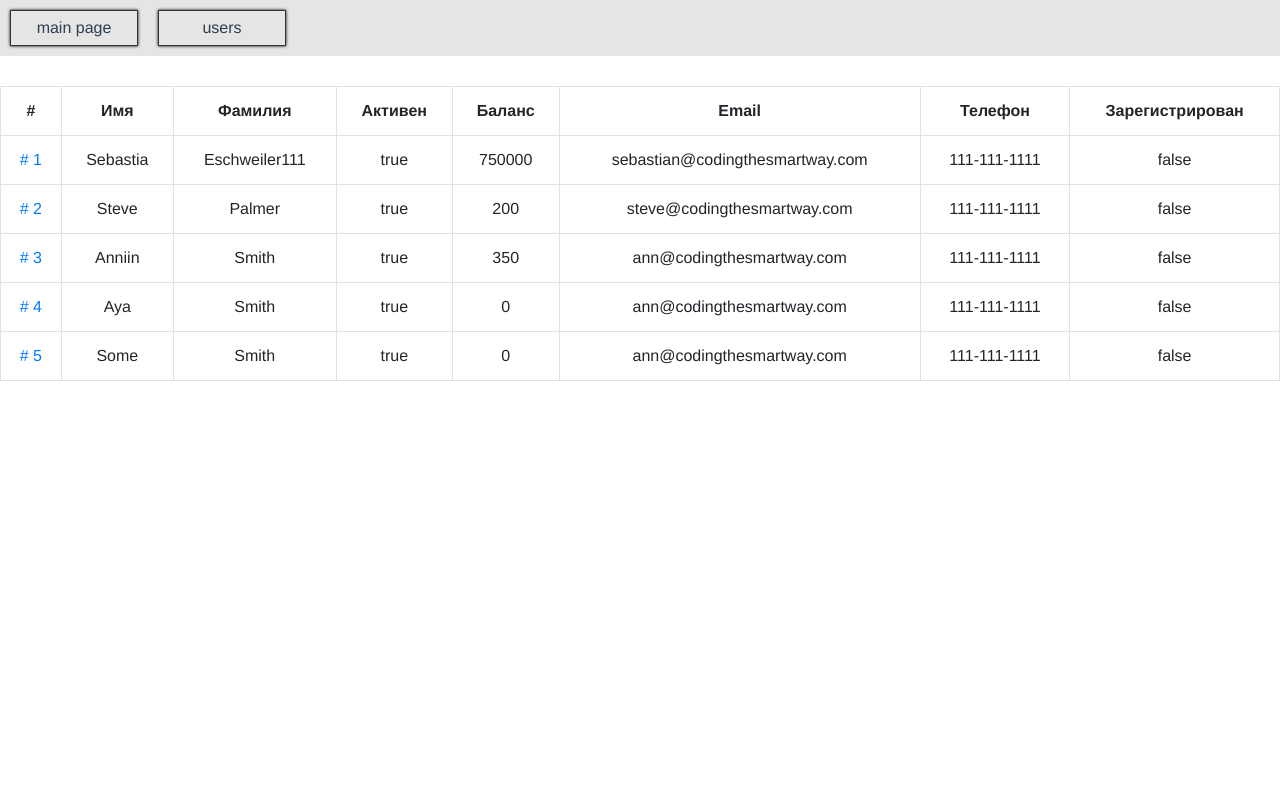
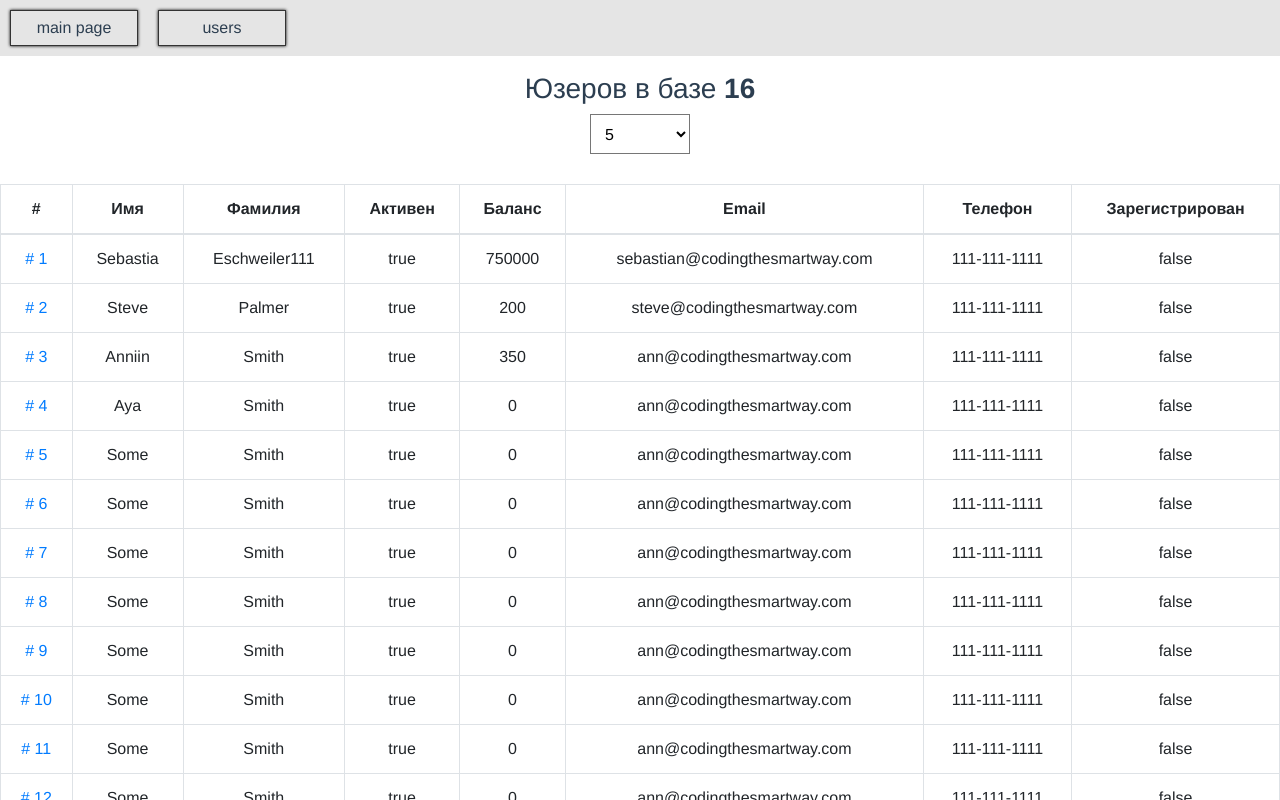
Before and after one commit to 0632347878/app-vue, a Vue app: page /list in a window 1280 px wide. Shown: the top 800 px of the page. Built offline with nearby package versions, Linux system fonts and the light colour scheme; data requests are answered from the project's data file.

Commit message:
emit UserAdd

```diff
--- a/db.json
+++ b/db.json
@@ -60,8 +60,152 @@
       "balance": "0",
       "phone": "111-111-1111",
       "registered": false,
-      "registeredDate": "31.08.2011",
-      "picture": "//images.igdb.com/igdb/image/upload/t_thumb/z5t0yuhyiiui1ickwhgj.png"
+      "registeredDate": "18.09.2020",
+      "picture": "//images.igdb.com/igdb/image/upload/t_thumb/z5t0yuhyiiui1ickwhgj.png",
+      "true": ""
+    },
+    {
+      "id": 6,
+      "firstName": "Some",
+      "lastName": "Smith",
+      "email": "ann@codingthesmartway.com",
+      "isActive": true,
+      "balance": "0",
+      "phone": "111-111-1111",
+      "registered": false,
+      "registeredDate": "18.09.2020",
+      "picture": "//images.igdb.com/igdb/image/upload/t_thumb/z5t0yuhyiiui1ickwhgj.png",
+      "true": ""
+    },
+    {
+      "id": 7,
+      "firstName": "Some",
+      "lastName": "Smith",
+      "email": "ann@codingthesmartway.com",
+      "isActive": true,
+      "balance": "0",
+      "phone": "111-111-1111",
+      "registered": false,
+      "registeredDate": "18.09.2020",
+      "picture": "//images.igdb.com/igdb/image/upload/t_thumb/z5t0yuhyiiui1ickwhgj.png",
+      "true": ""
+    },
+    {
+      "id": 8,
+      "firstName": "Some",
+      "lastName": "Smith",
+      "email": "ann@codingthesmartway.com",
+      "isActive": true,
+      "balance": "0",
+      "phone": "111-111-1111",
+      "registered": false,
+      "registeredDate": "18.09.2020",
+      "picture": "//images.igdb.com/igdb/image/upload/t_thumb/z5t0yuhyiiui1ickwhgj.png",
+      "true": ""
+    },
+    {
+      "id": 9,
+      "firstName": "Some",
+      "lastName": "Smith",
+      "email": "ann@codingthesmartway.com",
+      "isActive": true,
+      "balance": "0",
+      "phone": "111-111-1111",
+      "registered": false,
+      "registeredDate": "18.09.2020",
+      "picture": "//images.igdb.com/igdb/image/upload/t_thumb/z5t0yuhyiiui1ickwhgj.png",
+      "true": ""
+    },
+    {
+      "id": 10,
+      "firstName": "Some",
+      "lastName": "Smith",
+      "email": "ann@codingthesmartway.com",
+      "isActive": true,
+      "balance": "0",
+      "phone": "111-111-1111",
+      "registered": false,
+      "registeredDate": "18.09.2020",
+      "picture": "//images.igdb.com/igdb/image/upload/t_thumb/z5t0yuhyiiui1ickwhgj.png",
+      "true": ""
+    },
+    {
+      "id": 11,
+      "firstName": "Some",
+      "lastName": "Smith",
+      "email": "ann@codingthesmartway.com",
+      "isActive": true,
+      "balance": "0",
+      "phone": "111-111-1111",
+      "registered": false,
+      "registeredDate": "18.09.2020",
+      "picture": "//images.igdb.com/igdb/image/upload/t_thumb/z5t0yuhyiiui1ickwhgj.png",
+      "true": ""
+    },
+    {
+      "id": 12,
+      "firstName": "Some",
+      "lastName": "Smith",
+      "email": "ann@codingthesmartway.com",
+      "isActive": true,
+      "balance": "0",
+      "phone": "111-111-1111",
+      "registered": false,
+      "registeredDate": "18.09.2020",
+      "picture": "//images.igdb.com/igdb/image/upload/t_thumb/z5t0yuhyiiui1ickwhgj.png",
+      "true": ""
+    },
+    {
+      "id": 13,
+      "firstName": "Some",
+      "lastName": "Smith",
+      "email": "ann@codingthesmartway.com",
+      "isActive": true,
+      "balance": "0",
+      "phone": "111-111-1111",
+      "registered": false,
+      "registeredDate": "18.09.2020",
+      "picture": "//images.igdb.com/igdb/image/upload/t_thumb/z5t0yuhyiiui1ickwhgj.png",
+      "true": ""
+    },
+    {
+      "id": 14,
+      "firstName": "Some",
+      "lastName": "Smith",
+      "email": "ann@codingthesmartway.com",
+      "isActive": true,
+      "balance": "0",
+      "phone": "111-111-1111",
+      "registered": false,
+      "registeredDate": "18.09.2020",
+      "picture": "//images.igdb.com/igdb/image/upload/t_thumb/z5t0yuhyiiui1ickwhgj.png",
+      "true": ""
+    },
+    {
+      "id": 15,
+      "firstName": "Some",
+      "lastName": "Smith",
+      "email": "ann@codingthesmartway.com",
+      "isActive": true,
+      "balance": "0",
+      "phone": "111-111-1111",
+      "registered": false,
+      "registeredDate": "18.09.2020",
+      "picture": "//images.igdb.com/igdb/image/upload/t_thumb/z5t0yuhyiiui1ickwhgj.png",
+      "true": ""
+    },
+    {
+      "id": 16,
+      "firstName": "Some",
+      "lastName": "Smith",
+      "email": "ann@codingthesmartway.com",
+      "isActive": true,
+      "balance": "0",
+      "phone": "111-111-1111",
+      "registered": false,
+      "registeredDate": "18.09.2020",
+      "picture": "//images.igdb.com/igdb/image/upload/t_thumb/z5t0yuhyiiui1ickwhgj.png",
+      "true": ""
     }
   ]
 }
--- a/src/components/UserAdd.vue
+++ b/src/components/UserAdd.vue
@@ -1,9 +1,41 @@
 <template>
-    <div>User add</div>
+    <div>
+        <button class="btn btn-success" @click="login" v-model="add">User add</button>
+        <input type="text" v-model="email">
+    </div>
 </template>
 
 <script>
+    const addUser = {
+        id: '',
+        firstName: "",
+        lastName: "",
+        email: "",
+        isActive: "",
+        balance: "",
+        phone: "",
+        registered: "",
+        registeredDate: "",
+        picture: "//images.igdb.com/igdb/image/upload/t_thumb/z5t0yuhyiiui1ickwhgj.png",
+        true: ""
+    };
+
     export default {
+        data () {
+            return {
+                add: '',
+                email: ''
+            }
+        },
+        name: 'UserAdd',
+        methods: {
+            login () {
+                this.$emit('login', {
+                    add: this.add.value,
+                    email: this.email
+                })
+            }
+        }
+    }
 
-    }
 </script>
--- a/src/components/UserEdit.vue
+++ b/src/components/UserEdit.vue
@@ -1,11 +1,6 @@
 <template>
 	<div class="user-wrapper">
 		<h3>- USER {{ id }} -</h3>
-		<!--<div> why I am alone{{ firstName }}</div>-->
-		<!--<div class="element">-->
-		<!--<span>there goes text</span>-->
-		<!--</div>-->
-		<!--<div class="numbers">{{ startValue }}</div>-->
 		<div class="panel panel-primary">
 			<div class="panel-heading">
 				<!--<span>{{ id }}</span>-->
@@ -20,6 +15,9 @@
 											 tag="button"
 											 :to="'/employees/' + (parseInt(id, 10) + 1 )">+1 user
 					</router-link>
+					<user-add   @login="onLogin">
+
+					</user-add>
 				</div>
 
 			</div>
@@ -34,6 +32,7 @@
 
 <script>
 	import UserForm from './UserF.vue';
+	import UserAdd from './UserAdd.vue';
 	import axios from 'axios';
 
 	export default {
@@ -42,15 +41,16 @@
 			return {
 				url: 'http://localhost:3000/employees/',
 				employee: Object
-//                startValue: 55,
-//				interval: null
+//      startValue: 55,
+//			interval: null
 			}
 		},
 		props: {
 			id: String
 		},
 		components: {
-			UserForm
+			UserForm,
+			UserAdd
 		},
 		computed: {
 			userUrl () {
@@ -93,6 +93,9 @@
 					.then(() => {
 					this.$router.push({path: '/list'})
 			})
+			},
+			onLogin(data) {
+				console.log('child component said login', data)
 			}
 		},
 		mounted () {
@@ -134,4 +137,11 @@
 		padding: 15px;
 		background: rgba(0, 0, 0, .3);
 	}
+	.panel-heading > div {
+		display: flex;
+		justify-content: center;
+	}
+	.panel-heading button {
+		margin: 10px;
+	}
 </style>
--- a/src/components/UserF.vue
+++ b/src/components/UserF.vue
@@ -110,7 +110,7 @@
     }
 </script>
 
-<style scope>
+<style>
     .table-user--own {
         padding: 10px;
         border-radius: 5px;
--- /dev/null
+++ b/src/components/VueSingleSelect.vue
@@ -0,0 +1,40 @@
+<template>
+	<select @change="checkAmount" class="selectpicker" v-model="selected">
+		<option value="5">5</option>
+		<option value="10">10</option>
+		<option value="15">15</option>
+	</select>
+</template>
+
+<script>
+
+	export default {
+		name: 'Select',
+		data: () => ({
+			selected: 5
+		}),
+		methods: {
+			checkAmount: () => {
+				this.$emit('myCallback')
+			}
+		},
+		props: {
+
+		},
+		mounted() {
+//			this.checkAmount()
+		}
+	}
+</script>
+
+<style scoped>
+	.one {
+		display: inline-block;
+	}
+	.selectpicker {
+		width: 100px;
+		height: 40px;
+		background: no-repeat;
+		padding: 10px;
+	}
+</style>
--- a/src/components/list.vue
+++ b/src/components/list.vue
@@ -1,6 +1,9 @@
 <template>
     <div>
+        <h3>Юзеров в базе <b>{{ employees.length }}</b></h3>
+        <vue-single-select></vue-single-select>
         <table class="table table-bordered table-users">
+            <thead>
                 <tr>
                     <th>#</th>
                     <th>Имя</th>
@@ -11,7 +14,9 @@
                     <th>Телефон</th>
                     <th>Зарегистрирован</th>
                 </tr>
-            <tr v-for="employee in employees" :key="employee.id">
+            </thead>
+            <tbody>
+            <tr v-for="(employee, index) in employees" :key="employee.id">
                 <td>
                     <router-link :to="`/employees/${employee.id}`"># {{ employee.id }}</router-link>
                 </td>
@@ -23,21 +28,22 @@
                 <td> {{ employee.phone }} </td>
                 <td> {{ employee.registered }} </td>
             </tr>
+            </tbody>
         </table>
     </div>
 </template>
 
 <script>
+    import UserForm from './UserF.vue';
+
     export default {
     name: 'Table',
     data: () => ({
         url: 'http://localhost:3000/employees',
         users: [],
-        target: document.querySelector('.numbers'),
         employees: {}
     }),
     methods: {
-
     loadData() {
         var _self = this;
 
@@ -67,10 +73,16 @@
                     _self.employees = data;
             });
         })
+    },
+        myCallback() {
+        console.log("there")
     }
     },
     mounted() {
         this.loadData();
+    },
+    components: {
+        VueSingleSelect: () => import('@/components/VueSingleSelect.vue')
     }
     }
 </script>
@@ -90,4 +102,5 @@
     .rout-item.router-link-exact-active {
         border: 1px solid #ccc;
     }
+
 </style>
--- a/src/main.js
+++ b/src/main.js
@@ -1,6 +1,8 @@
 import Vue from 'vue'
+
 import 'bootstrap/dist/css/bootstrap.css'
 import 'bootstrap-vue/dist/bootstrap-vue.css'
+
 import App from './App'
 import router from './router'
 
```
Lines whose indentation alone changed are shown as unchanged.
